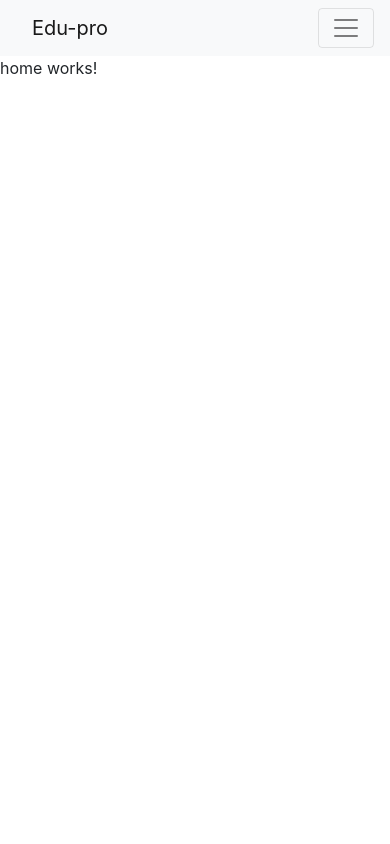
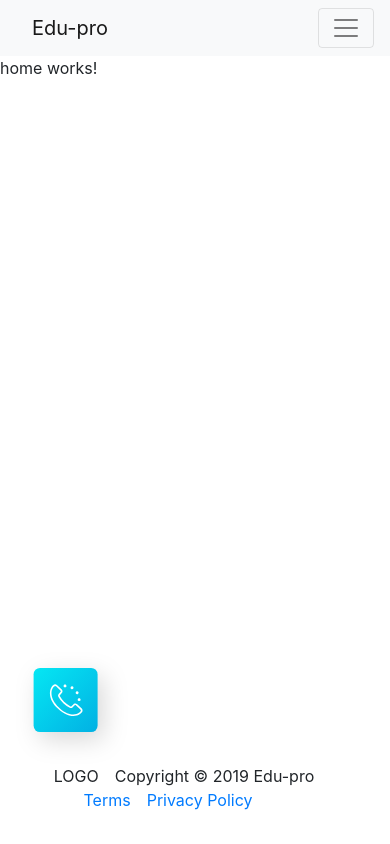
Before and after one commit to yudhishthirbhunwal/edupro, an Angular app: page / in a window 390 px wide. Built offline with nearby package versions, Linux system fonts and the light colour scheme.

Commit message:
contact icon added + responsive bug for navbar fixed

```diff
--- a/src/app/app.component.html
+++ b/src/app/app.component.html
@@ -1,3 +1,6 @@
 <b-navbar></b-navbar>
 
 <router-outlet></router-outlet>
+
+<app-contact-icon></app-contact-icon>
+<footer></footer>
--- a/src/app/app.module.ts
+++ b/src/app/app.module.ts
@@ -6,9 +6,10 @@ import { AppComponent } from './app.component';
 import { HomeComponent } from './home/home.component';
 import { NavbarComponent } from './shared/navbar/navbar.component';
 import { FooterComponent } from './shared/footer/footer.component';
+import { ContactIconComponent } from './shared/contact-icon/contact-icon.component';
 
 @NgModule({
-  declarations: [AppComponent, HomeComponent, NavbarComponent, FooterComponent],
+  declarations: [AppComponent, HomeComponent, NavbarComponent, FooterComponent, ContactIconComponent],
   imports: [BrowserModule, AppRoutingModule,NgbModule.forRoot(),],
   providers: [],
   bootstrap: [AppComponent]
--- /dev/null
+++ b/src/app/shared/contact-icon/contact-icon.component.html
@@ -0,0 +1,16 @@
+
+<div class="fixed-bottom">
+  <div class="cicon-div  d-inline">
+    <img class=" c-icon" src='assets/images/icon-call.svg' alt="" >
+  </div>
+
+  <div class="sc ">
+       <div class="mx-3 my-3">
+        <h5>Need any Help ? Call 1800-000-0000</h5>
+        <p>Mon-Sat, 10 am-10pm</p>
+        <div class="text-center">
+            <a href="#" class="btn btn-primary ">More Details</a>
+        </div>
+       </div>
+  </div>
+</div>
--- /dev/null
+++ b/src/app/shared/contact-icon/contact-icon.component.scss
@@ -0,0 +1,29 @@
+.c-icon{
+  margin-bottom: 3rem;
+  margin-left: 2rem;
+  height: 7rem;
+  border-radius: .25rem;
+}
+.sc{
+  display: none;
+  box-shadow: 0 4px 8px 0 rgba(0, 0, 0, 0.2), 0 6px 20px 0 rgba(0, 0, 0, 0.19);
+  border-radius: 10px;
+  transition-delay: 1s;
+}
+
+
+.cicon-div:hover  + .sc {
+  display: inline-block;
+
+}
+
+.sc:hover{
+  display: inline-block;
+}
+
+@media (max-width : 576px){
+  .c-icon{
+    margin-bottom: 5rem;
+    margin-left: 1rem;
+}
+}
--- /dev/null
+++ b/src/app/shared/contact-icon/contact-icon.component.ts
@@ -0,0 +1,15 @@
+import { Component, OnInit } from '@angular/core';
+
+@Component({
+  selector: 'app-contact-icon',
+  templateUrl: './contact-icon.component.html',
+  styleUrls: ['./contact-icon.component.scss']
+})
+export class ContactIconComponent implements OnInit {
+
+  constructor() { }
+
+  ngOnInit() {
+  }
+
+}
--- a/src/app/shared/footer/footer.component.html
+++ b/src/app/shared/footer/footer.component.html
@@ -1,3 +1,16 @@
-<p>
-  footer works!
-</p>
+
+  <div class="footer-main  my-3 row container-fluid">
+
+         <div class="f-content col-sm-6  text-lg-left">
+            <p class="ml-4 d-inline ">LOGO</p>
+            <p class="d-inline mx-3">Copyright © 2019 Edu-pro</p>
+         </div>
+         <div class="f-content col-sm-6 ">
+              <p class="mr-4 text-lg-right ">
+                <a href="#" class="mx-2">Terms</a>
+                <a href="#" class="mx-2">Privacy Policy</a>
+
+              </p>
+         </div>
+
+  </div>
--- a/src/app/shared/footer/footer.component.scss
+++ b/src/app/shared/footer/footer.component.scss
@@ -0,0 +1,9 @@
+.footer-main{
+  position: absolute;
+  bottom: 0;
+
+}
+
+.f-content{
+  text-align: center;
+}
--- a/src/app/shared/footer/footer.component.ts
+++ b/src/app/shared/footer/footer.component.ts
@@ -1,7 +1,7 @@
 import { Component, OnInit } from '@angular/core';
 
 @Component({
-  selector: 'app-footer',
+  selector: 'footer',
   templateUrl: './footer.component.html',
   styleUrls: ['./footer.component.scss']
 })
--- a/src/app/shared/navbar/navbar.component.html
+++ b/src/app/shared/navbar/navbar.component.html
@@ -13,7 +13,7 @@
             </ng-template>
 
 
-     <ul class="navbar-nav mr-3 ml-auto text-md-center">
+     <ul class="navbar-nav mr-3 ml-auto text-md-center text-sm-center">
         <li class="nav-item active d-none d-lg-block d-xl-block">
           <a class="nav-link" href="#" (click)="showSearch()" ><i class="fa fa-search"></i></a>
         </li>
```
Also changed, not shown: src/assets/images/icon-call.svg (added), 1 other file (tests, documents, lock files or other folders).
